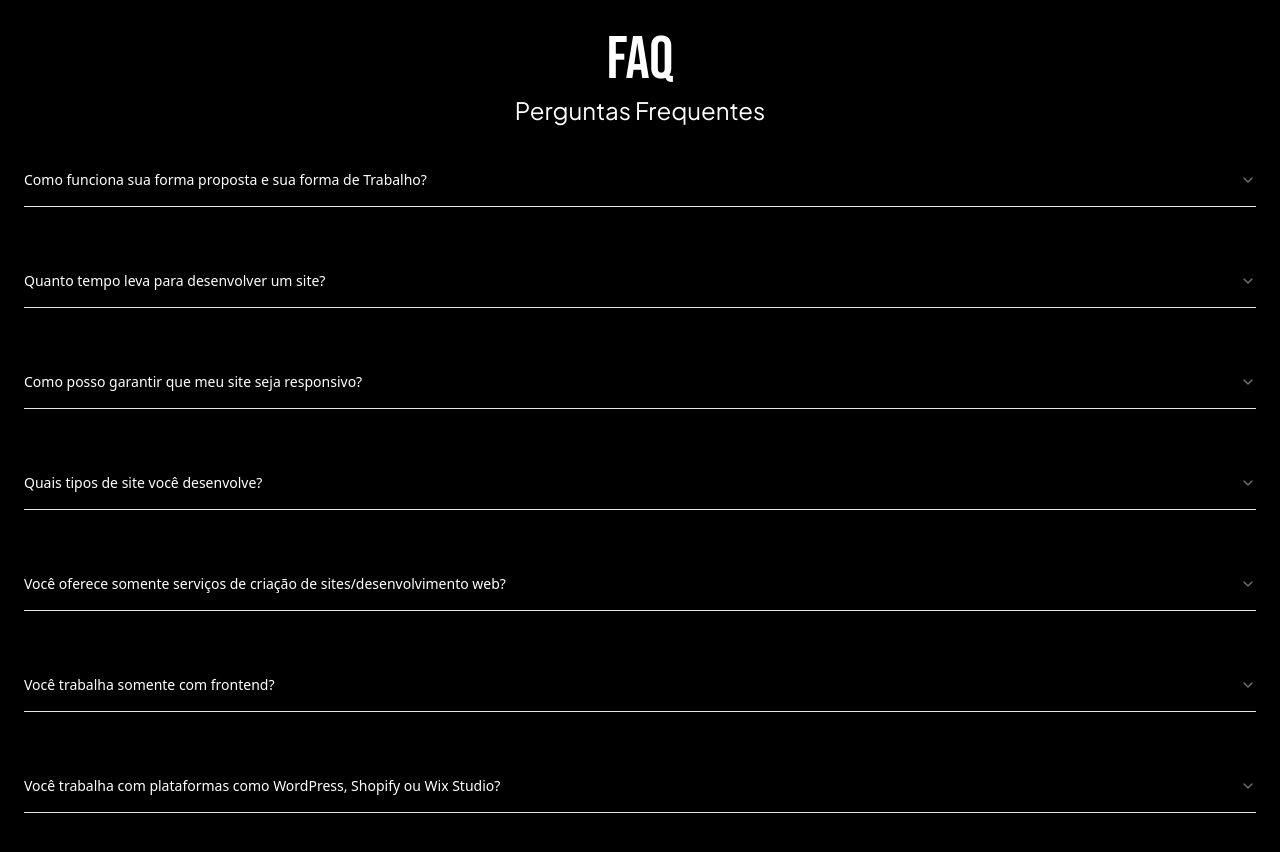
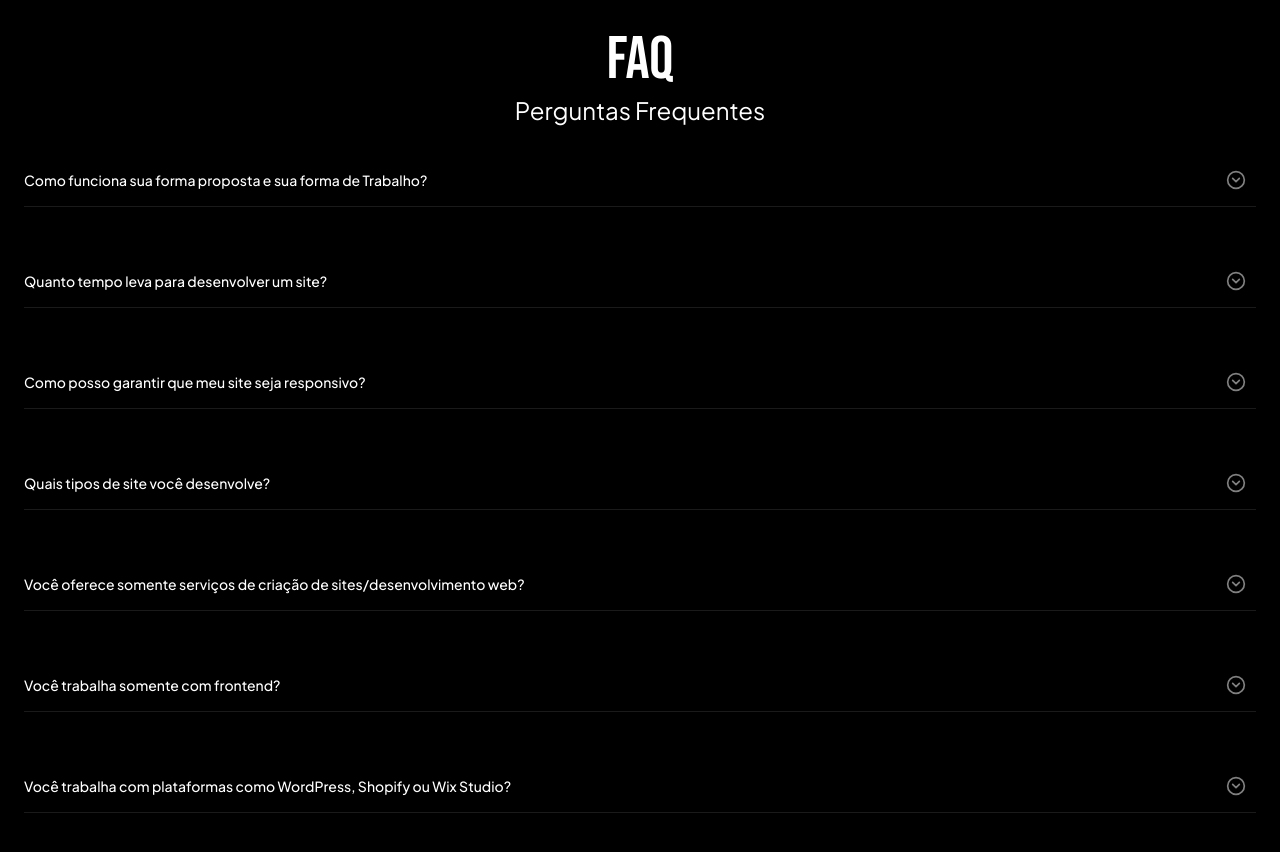
Before and after one commit to DevGustavoGantois/DevGustavoGantois_3.0, a Next.js app: page / in a window 1280 px wide. Shown: the part 5980-6832 px from the top of the page. Built offline with nearby package versions, Linux system fonts and the light colour scheme.

Commit message:
style:Adjusting Accordion style of shadcnUI

```diff
--- a/src/app/s-faq.tsx
+++ b/src/app/s-faq.tsx
@@ -24,7 +24,7 @@ export function HomeFAQ() {
                     <p className="text-white font-secondary text-center text-xl lg:text-2xl">{item.subtitle}</p>
                     <div>{item.questionsAndAnswers.map((item, index) => {
                         return (
-                            <Accordion type="single" collapsible key={index} className="text-white p-6">
+                            <Accordion type="single" collapsible key={index} className="text-white p-6 font-secondary">
                                 <AccordionItem value="item-1">
                                     <AccordionTrigger>{item.question}</AccordionTrigger>
                                     <AccordionContent className="text-gray-400">
--- a/src/components/ui/accordion.tsx
+++ b/src/components/ui/accordion.tsx
@@ -2,7 +2,7 @@
 
 import * as React from "react"
 import * as AccordionPrimitive from "@radix-ui/react-accordion"
-import { ChevronDown } from "lucide-react"
+import { ChevronDown, ChevronDownCircleIcon, PlusCircle } from "lucide-react"
 
 import { cn } from "@/lib/utils"
 
@@ -14,7 +14,7 @@ const AccordionItem = React.forwardRef<
 >(({ className, ...props }, ref) => (
   <AccordionPrimitive.Item
     ref={ref}
-    className={cn("border-b", className)}
+    className={cn("border-b border-white/10", className)}
     {...props}
   />
 ))
@@ -34,7 +34,7 @@ const AccordionTrigger = React.forwardRef<
       {...props}
     >
       {children}
-      <ChevronDown className="h-4 w-4 shrink-0 text-muted-foreground transition-transform duration-200" />
+      <ChevronDownCircleIcon className="h-5 w-10 shrink-0 text-white/50 transition-transform duration-200" />
     </AccordionPrimitive.Trigger>
   </AccordionPrimitive.Header>
 ))
```
